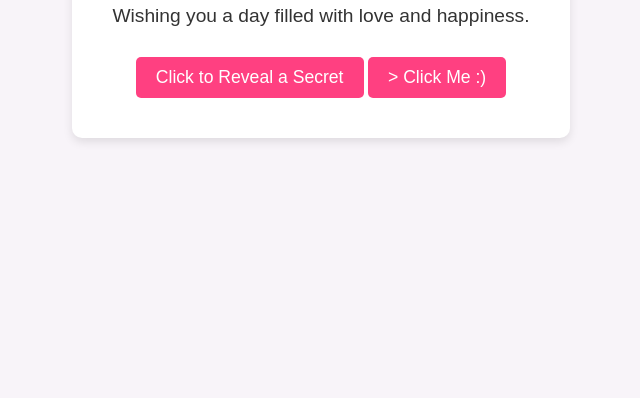
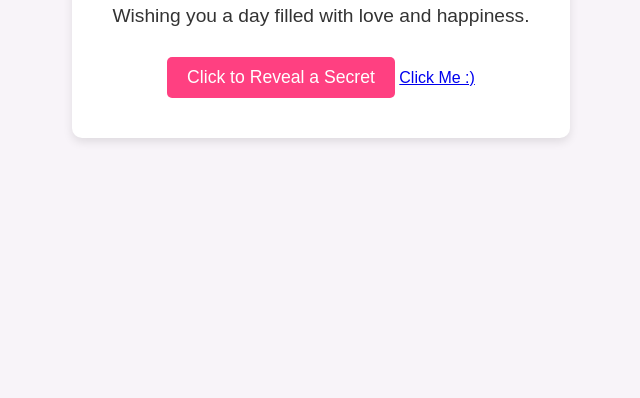
Before and after one commit to Kansaljiarpit/HappyBirthday, a plain HTML site: page index.html in a window 1280 px wide. Shown: the part 402-800 px from the top of the page, without its empty margins (319-959 px from the left). Drawn offline with Linux system fonts and the light colour scheme.

Commit message:
Update index.html

```diff
--- a/index.html
+++ b/index.html
@@ -11,7 +11,7 @@
         <h1 id="birthdayMessage">Happy Birthday!</h1>
         <p id="subMessage">Wishing you a day filled with love and happiness.</p>
         <button onclick="changeMessage()">Click to Reveal a Secret</button>
-        <button <a href ="home.html"> > Click Me :)  </button></button>
+        <a href ="home.html"> Click Me :)</a>
     </div>
 
     <script src="script.js"></script>
```
